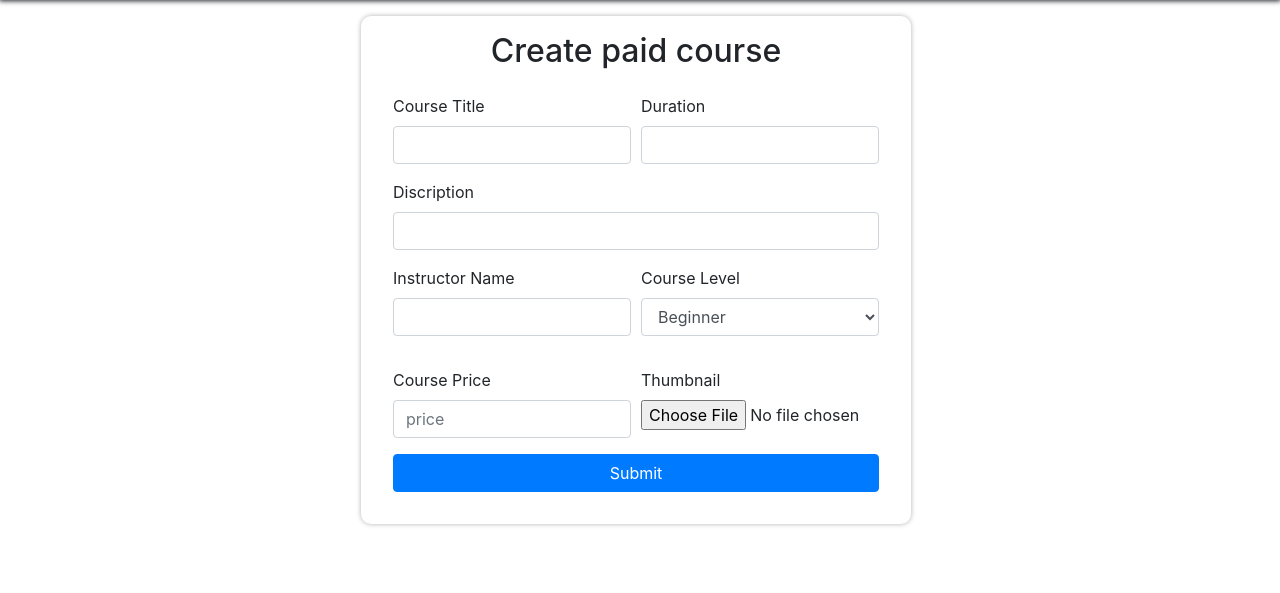
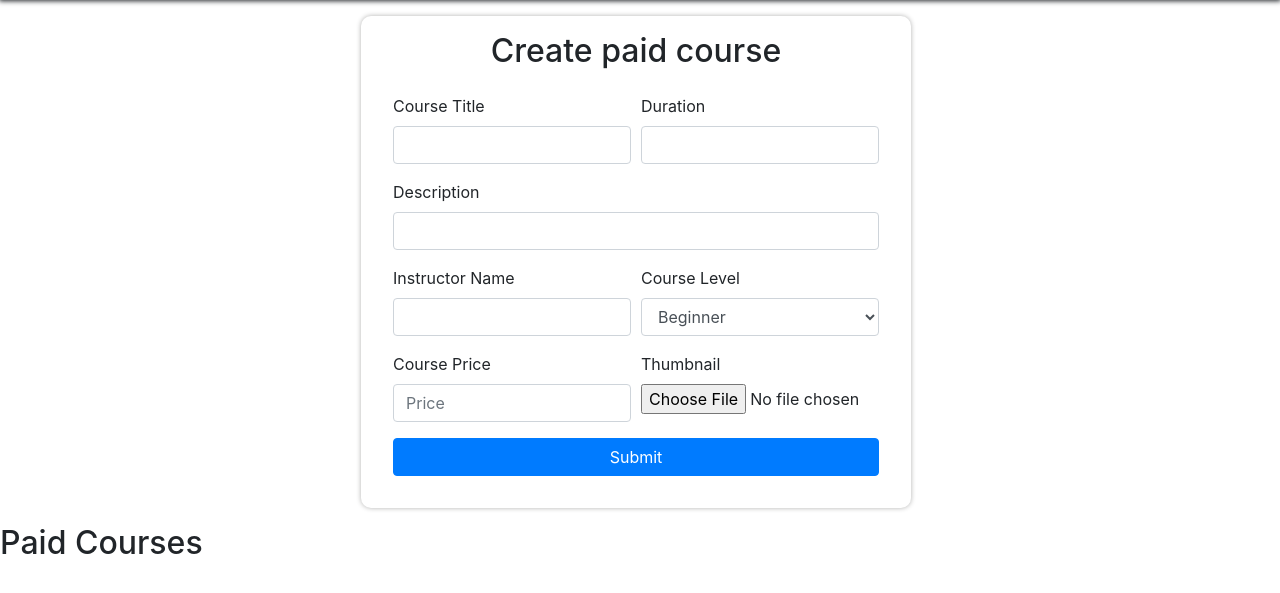
Before and after one commit to teim-projects/lms, a Django app: page /paid-course/ in a window 1280 px wide. Shown: the part 71-664 px from the top of the page. Run offline with Django 5.2, Linux system fonts and the light colour scheme.

Commit message:
paid course backend done

```diff
--- a/lms/lmsapp/urls.py
+++ b/lms/lmsapp/urls.py
@@ -18,6 +18,8 @@ urlpatterns = [
     path('create-free-course/', views.create_free_course, name='create_free_course'),
     path('free-course/', views.free_course, name='free_course'),
     path('paid-course/', views.paid_course, name='paid_course'),
+    path('create-paid-course/', views.create_paid_course, name='create_paid_course'),
+
 
 ]
 
--- a/lms/lmsapp/views.py
+++ b/lms/lmsapp/views.py
@@ -361,3 +361,44 @@ def free_course(request):
 def paid_course(request):
     # Render a simple dashboard with a header
     return render(request, 'paid_course.html')
+
+
+
+
+from django.shortcuts import render, redirect
+from .models import PaidCourse
+from django.core.files.storage import FileSystemStorage
+def create_paid_course(request):
+    if request.method == 'POST':
+        course_title = request.POST.get('course_title')
+        duration = request.POST.get('duration')
+        description = request.POST.get('description')
+        instructor_name = request.POST.get('instructor_name')
+        course_level = request.POST.get('course_level')
+        course_price = request.POST.get('course_price')
+        thumbnail = request.FILES.get('thumbnail')
+
+        # Save thumbnail file if provided
+        if thumbnail:
+            fs = FileSystemStorage()
+            filename = fs.save(thumbnail.name, thumbnail)
+            thumbnail_url = fs.url(filename)
+        else:
+            thumbnail_url = None
+
+        # Save data to database
+        PaidCourse.objects.create(
+            course_title=course_title,
+            duration=duration,
+            description=description,
+            instructor_name=instructor_name,
+            course_level=course_level,
+            course_price=course_price,
+            thumbnail=thumbnail
+        )
+        return redirect('create_paid_course')  # Redirect to avoid form resubmission
+
+    # Fetch all courses
+    courses = PaidCourse.objects.all()
+
+    return render(request, 'paid_course.html', {'courses': courses})
--- a/lms/templates/admin_dashboard.html
+++ b/lms/templates/admin_dashboard.html
@@ -153,7 +153,7 @@
                 </a>
                 <!-- Collapsible Submenu -->
                 <div class="collapse" id="menu1">
-                    <a class="nav-link pl-4" href="#">Create Course</a>
+                    <a class="nav-link pl-4" href="/create-paid-course/">Create Course</a>
                     <a class="nav-link pl-4" href="#">Resource Upload</a>
                     <a class="nav-link pl-4" href="/create-free-course/">Create Free Course</a>
                 </div>
--- a/lms/templates/paid_course.html
+++ b/lms/templates/paid_course.html
@@ -102,6 +102,41 @@
             display: flex;
             align-items: center;
         }
+
+        .course-container {
+            display: flex;
+            flex-wrap: wrap;
+            gap: 20px;
+        }
+        .course-card {
+            border: 1px solid #ccc;
+            border-radius: 10px;
+            box-shadow: 0 4px 6px rgba(0, 0, 0, 0.1);
+            padding: 20px;
+            max-width: 300px;
+            flex: 1 1 calc(33.333% - 20px); /* Three cards per row */
+            display: flex;
+            flex-direction: column;
+            align-items: center;
+            text-align: center;
+        }
+        .course-card img {
+            max-width: 100%;
+            height: auto;
+            border-radius: 10px;
+            margin-bottom: 15px;
+        }
+        .course-card h3 {
+            font-size: 1.5rem;
+            margin-bottom: 10px;
+        }
+        .course-card p {
+            margin: 5px 0;
+            font-size: 1rem;
+        }
+        .course-card span {
+            font-weight: bold;
+        }
     </style>
 </head>
 
@@ -185,55 +220,73 @@
                 </div>
                 <div class="col-12 col-md-6 m-3 p-3 paid-form">
                     <h2 class="text-center">Create paid course</h2>
-                    <form class="p-3 ">
+                    <form class="p-3" method="post" enctype="multipart/form-data">
+                        {% csrf_token %}
                         <div class="form-row">
                             <div class="form-group col-md-6">
-                                <label for="inputEmail4">Course Title</label>
-                                <input type="email" class="form-control" id="inputEmail4">
+                                <label for="course_title">Course Title</label>
+                                <input type="text" class="form-control" id="course_title" name="course_title">
                             </div>
                             <div class="form-group col-md-6">
-                                <label for="inputPassword4">Duration</label>
-                                <input type="password" class="form-control" id="inputPassword4">
+                                <label for="duration">Duration</label>
+                                <input type="text" class="form-control" id="duration" name="duration">
                             </div>
                         </div>
                         <div class="form-group">
-                            <label for="inputAddress">Discription</label>
-                            <input type="text" class="form-control" id="inputAddress" >
+                            <label for="description">Description</label>
+                            <input type="text" class="form-control" id="description" name="description">
                         </div>
                         <div class="form-row">
                             <div class="form-group col-md-6">
-                                <div class="form-group">
-                                    <label for="inputAddress">Instructor Name</label>
-                                    <input type="text" class="form-control" id="inputAddress" >
-                                </div>
+                                <label for="instructor_name">Instructor Name</label>
+                                <input type="text" class="form-control" id="instructor_name" name="instructor_name">
                             </div>
                             <div class="form-group col-md-6">
-                                <label for="inputPassword4">Course Level</label>
-                                <select id="inputState" class="form-control">
-                                    <option selected> Beginner</option>
-                                    <option> Intermediate</option>
-                                    <option> Advanced</option>
+                                <label for="course_level">Course Level</label>
+                                <select id="course_level" class="form-control" name="course_level">
+                                    <option value="Beginner">Beginner</option>
+                                    <option value="Intermediate">Intermediate</option>
+                                    <option value="Advanced">Advanced</option>
                                 </select>
                             </div>
                         </div>
                         <div class="form-row">
                             <div class="form-group col-md-6">
-                                <label for="inputState">Course Price</label>
-                                <input type="text" class="form-control" id="inputAddress" placeholder="price">
+                                <label for="course_price">Course Price</label>
+                                <input type="text" class="form-control" id="course_price" name="course_price" placeholder="Price">
                             </div>
                             <div class="form-group col-md-6">
-                                <label for="inputCity">Thumbnail</label>
-                                <input type="file" class="form-control-file" id="exampleFormControlFile1">
+                                <label for="thumbnail">Thumbnail</label>
+                                <input type="file" class="form-control-file" id="thumbnail" name="thumbnail">
                             </div>
                         </div>
-                        <button type="submit" class=" paid-btn btn btn-primary">Submit</button>
+                        <button type="submit" class="paid-btn btn btn-primary">Submit</button>
                     </form>
+
                 </div>
                 <div class="col-12 col-md-3">
 
                 </div>
             </div>
         </div>
+    </div>
+
+
+    <h2> Paid Courses</h2>
+    <div class="course-container">
+        {% for course in courses %}
+        <div class="course-card">
+            {% if course.thumbnail %}
+            <img src="{{ course.thumbnail.url }}" alt="{{ course.course_title }} Thumbnail">
+            {% endif %}
+            <h3>{{ course.course_title }}</h3>
+            <p><span>Duration:</span> {{ course.duration }}</p>
+            <p><span>Description:</span> {{ course.description }}</p>
+            <p><span>Instructor:</span> {{ course.instructor_name }}</p>
+            <p><span>Level:</span> {{ course.course_level }}</p>
+            <p><span>Price:</span> ${{ course.course_price }}</p>
+        </div>
+        {% endfor %}
     </div>
 
 
```
Also changed, not shown: lms/lmsapp/models.py (+22 -0 lines), lms/lmsapp/migrations/0003_paidcourse.py (added), lms/media/thumbnails/top_level_domain.jpg (added), lms/media/top_level_domain.jpg (added).
